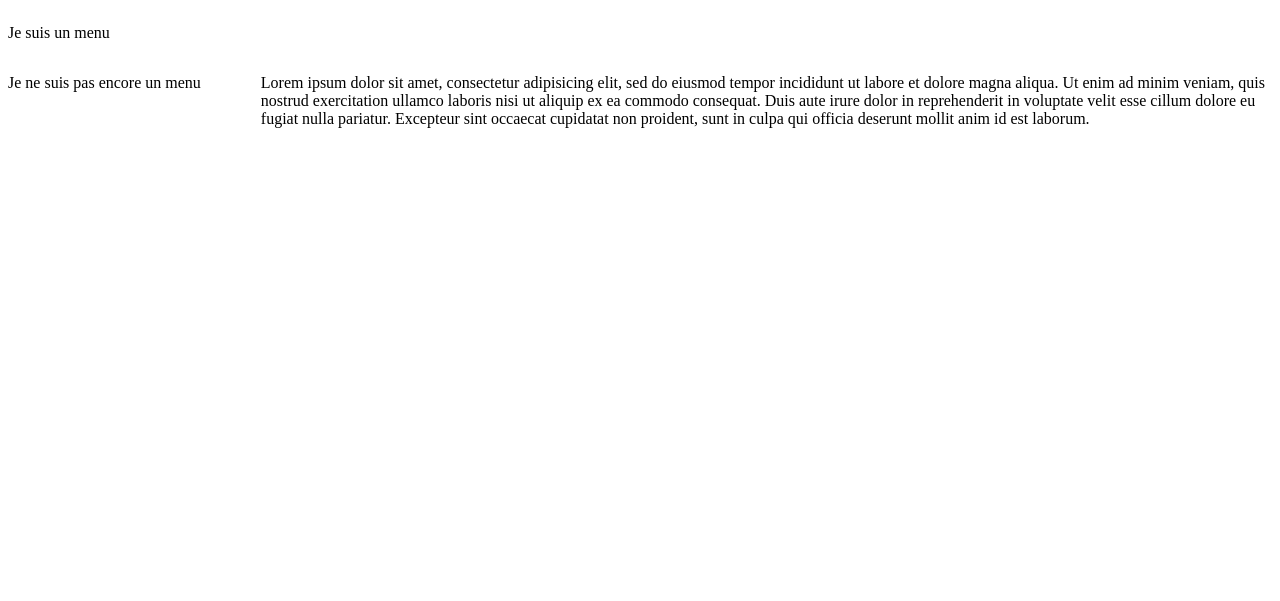
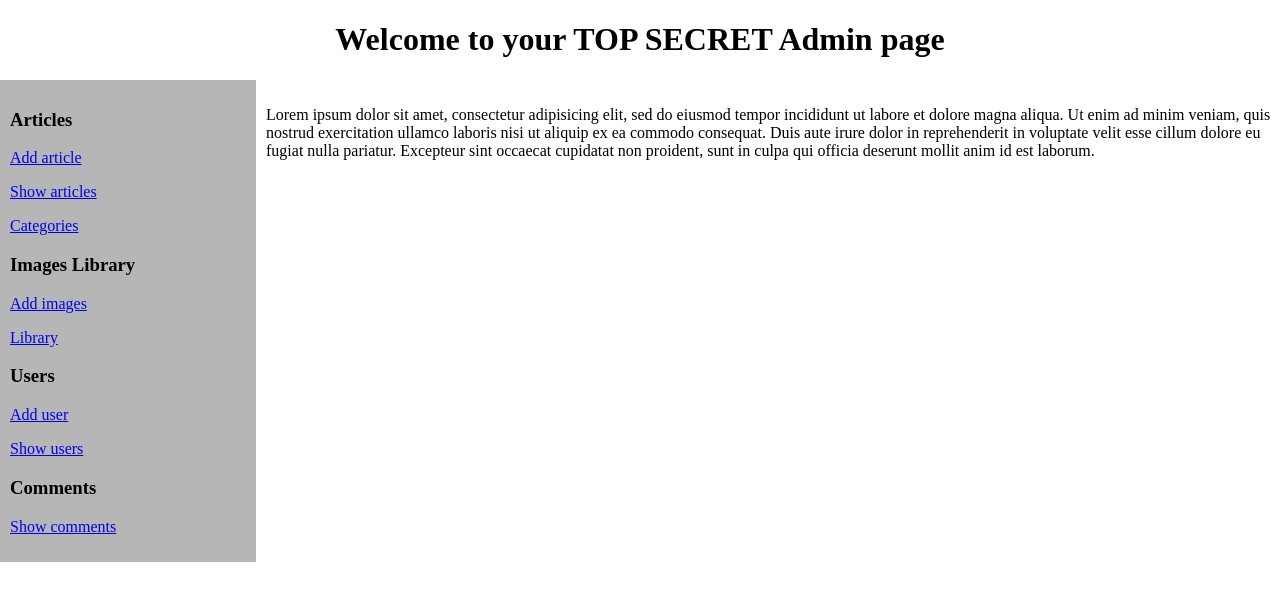
Before and after one commit to scalajeremy/blog-php, a PHP site: page /admin.php in a window 1280 px wide. Shown: the top 601 px of the page. Run offline with PHP 8.4, Linux system fonts and the light colour scheme.

Commit message:
admin update

```diff
--- a/layout/admin.php
+++ b/layout/admin.php
@@ -7,8 +7,21 @@
   </head>
   <body>
     <div class="grid-container">
-  <div class="Header"><p>Je suis un menu</p></div>
-  <div class="Menu"><p>Je ne suis pas encore un menu</p></div>
+  <div class="Header"><p><h1>Welcome to your TOP SECRET Admin page</h1></p></div>
+  <div class="Menu">
+    <p><h3>Articles</h3></p>
+      <p><a href="#">Add article</a></p>
+      <p><a href="#">Show articles</a></p>
+      <p><a href="#">Categories</a></p>
+    <p><h3>Images Library</h3></p>
+      <p><a href="#">Add images</a></p>
+      <p><a href="#">Library</a></p>
+    <p><h3>Users</h3></p>
+      <p><a href="#">Add user</a></p>
+      <p><a href="#">Show users</a></p>
+    <p><h3>Comments</h3></p>
+      <p><a href="#">Show comments</a></p>
+  </div>
   <div class="Content"><p>Lorem ipsum dolor sit amet, consectetur adipisicing elit, sed do eiusmod tempor incididunt ut labore et dolore magna aliqua. Ut enim ad minim veniam, quis nostrud exercitation ullamco laboris nisi ut aliquip ex ea commodo consequat. Duis aute irure dolor in reprehenderit in voluptate velit esse cillum dolore eu fugiat nulla pariatur. Excepteur sint occaecat cupidatat non proident, sunt in culpa qui officia deserunt mollit anim id est laborum.</p></div>
 </div>
   </body>
--- a/layout/styles_admin.css
+++ b/layout/styles_admin.css
@@ -1,3 +1,6 @@
+body{
+  margin: 0;
+}
 .grid-container {
   display: grid;
   grid-template-columns: 0.4fr 1.6fr;
@@ -5,8 +8,19 @@
   grid-template-areas: "Header Header" "Menu Content";
 }
 
-.Header { grid-area: Header; }
+.Header {
+  grid-area: Header;
+  text-align: center;
+}
 
-.Menu { grid-area: Menu; }
+.Menu {
+  grid-area: Menu;
+  background-color: #b6b6b6;
+  padding: 10px;
+}
 
-.Content { grid-area: Content; }
+.Content {
+  grid-area: Content;
+  padding-left: 10px;
+  padding-top: 10px;
+}
```
